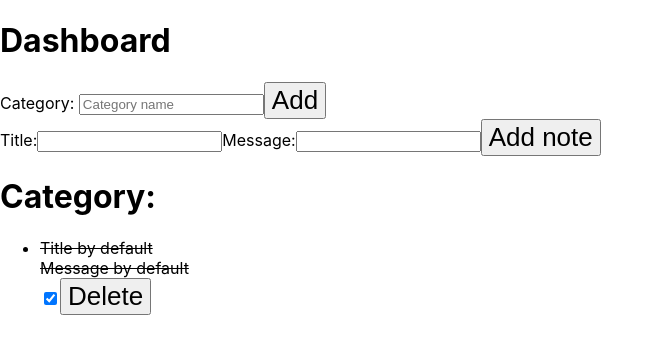
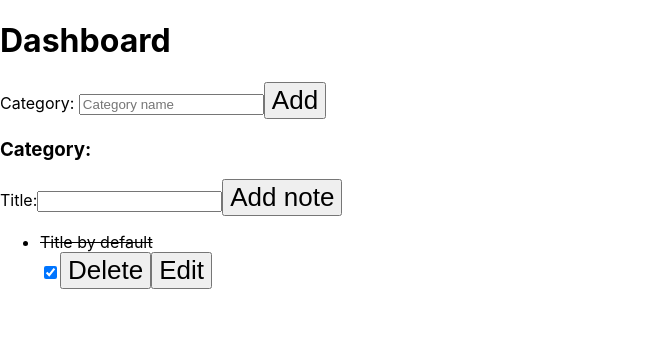
Before and after one commit to JMauricioGR/To-Do-Frontend, a React (Vite) app: page / in a window 1280 px wide. Shown: the top 354 px of the page, without its empty margins (0-664 px from the left). Built offline with nearby package versions, Linux system fonts and the light colour scheme.

Commit message:
Frontend ToDoApp --- Form added to ListOfToDo component and message input deleted

```diff
--- a/src/App.jsx
+++ b/src/App.jsx
@@ -18,8 +18,7 @@ function App() {
     <StoreProvider>
       <h1>Dashboard</h1>
       <Category onAdd={addCategory}/>
-      <Form />
-      <ListOfToDo categoryOfToDo={catToDo}/>
+      <ListOfToDo />
     </StoreProvider>
   )
 }
--- a/src/components/Form.jsx
+++ b/src/components/Form.jsx
@@ -7,12 +7,11 @@ const Form = () => {
 
   const onAdd = (event) => {
     event.preventDefault();
-    if(title && message){
+    if(title){
       dispatch({
         type: `add-note`,
         payload: {
           title,
-          message
         }
       })
 
@@ -29,16 +28,12 @@ const Form = () => {
   const addingTitle = (e) => {
     setTitle(e.target.value)
   }
-  const addingMessage = (e) => {
-    setMessage(e.target.value)
-  }
+
 
   return (
     <form ref={formRef}>
       <label>Title:</label>
       <input onChange={addingTitle} type="text" name='title'/>
-      <label>Message:</label>
-      <input onChange={addingMessage} type="text" name='message'/>
       <button onClick={onAdd}>Add note</button>
     </form>
   )
--- a/src/components/ListOfToDo.jsx
+++ b/src/components/ListOfToDo.jsx
@@ -1,7 +1,8 @@
 import React, { useContext } from 'react'
 import { Store } from './StoreProvider'
+import Form from './Form'
 
-const ListOfToDo = ({ categoryOfToDo }) => {
+const ListOfToDo = () => {
 
   const {state, dispatch} = useContext(Store)
 
@@ -22,16 +23,29 @@ const ListOfToDo = ({ categoryOfToDo }) => {
     })
   }
 
+  const onEdit = (event, note) => {
+    console.log(event, '--- El note es: ', note);
+    const titleToDo = event.title;
+    console.log(titleToDo);
+
+    dispatch({
+      type: `update-note`,
+      payload: {...note,
+      title:titleToDo}
+    })
+  }
+
   return (
     <div>
-      <h1>Category: {categoryOfToDo}</h1>
+      <h3>Category: </h3>
+      <Form />
       <ul>
         {state.listOfNotes.map(note => {
           return <li style={note.done?{textDecoration: 'line-through'}:{}} key={note.id}>
             {note.title} <br />
-            {note.message} <br />
             <input onChange={(event) => onCheckbox(event, note)} type="checkbox" checked={note.done} />
             <button onClick={() => onDelete(note)}>Delete</button>
+            <button onClick={() => onEdit(note)}>Edit</button>
           </li>
         })}
       </ul>
--- a/src/components/Reducer.jsx
+++ b/src/components/Reducer.jsx
@@ -3,7 +3,6 @@ function reducer(state, action){
     case `add-note`:
       const newNote = {
         id: Math.floor(Math.random() * 300),
-        message: action.payload.message,
         title: action.payload.title,
         done: false
       }
--- a/src/components/StoreProvider.jsx
+++ b/src/components/StoreProvider.jsx
@@ -5,7 +5,6 @@ const initialState = {
   note:{
     id: ``,
     title: ``,
-    message: ``,
     done: false,
     category:``
   },
@@ -13,9 +12,8 @@ const initialState = {
     {
       id: `0`,
       title: `Title by default`,
-      message: `Message by default`,
       done: true,
-      category: `Category by default`
+      category: `Category by`
     }
   ]
 }
```
